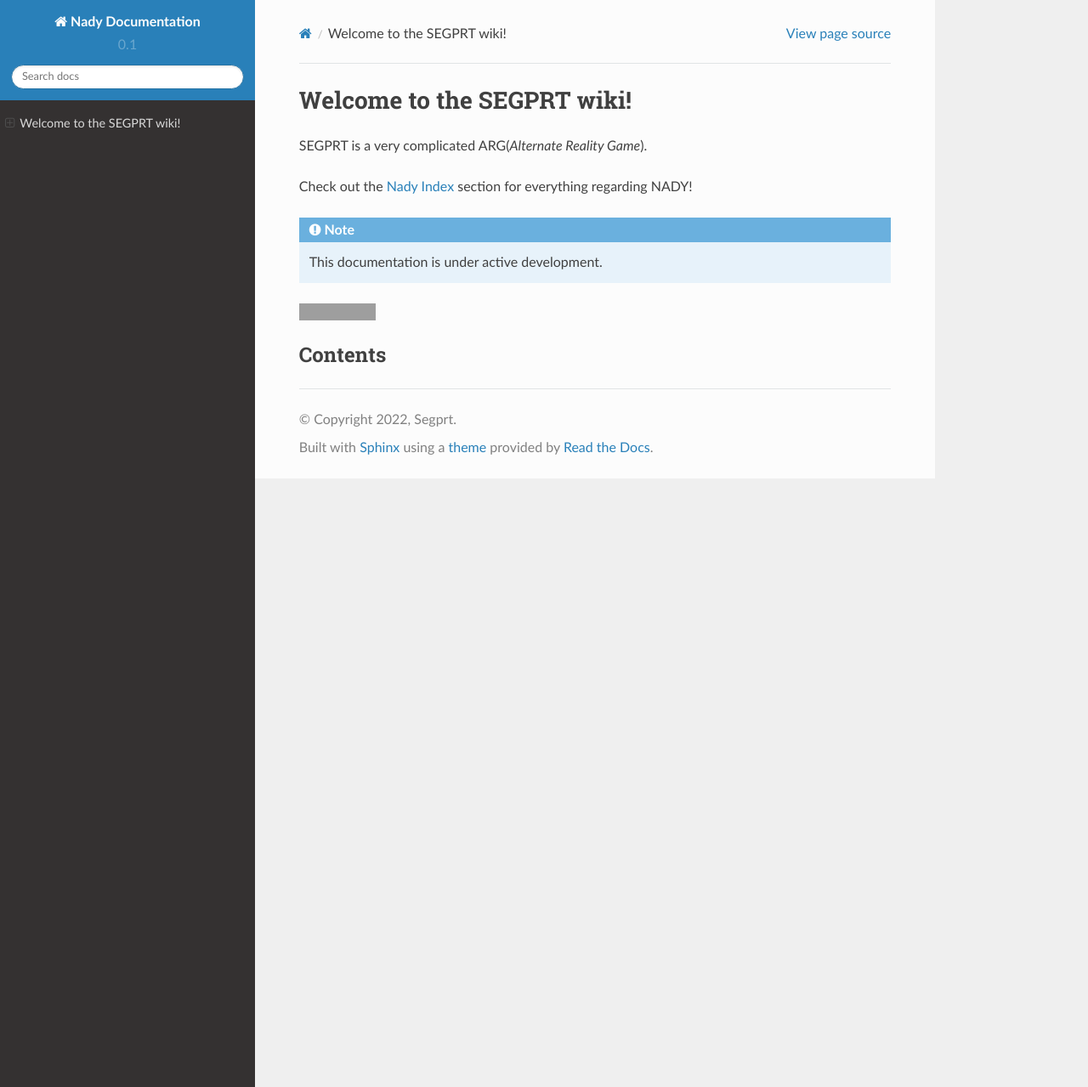
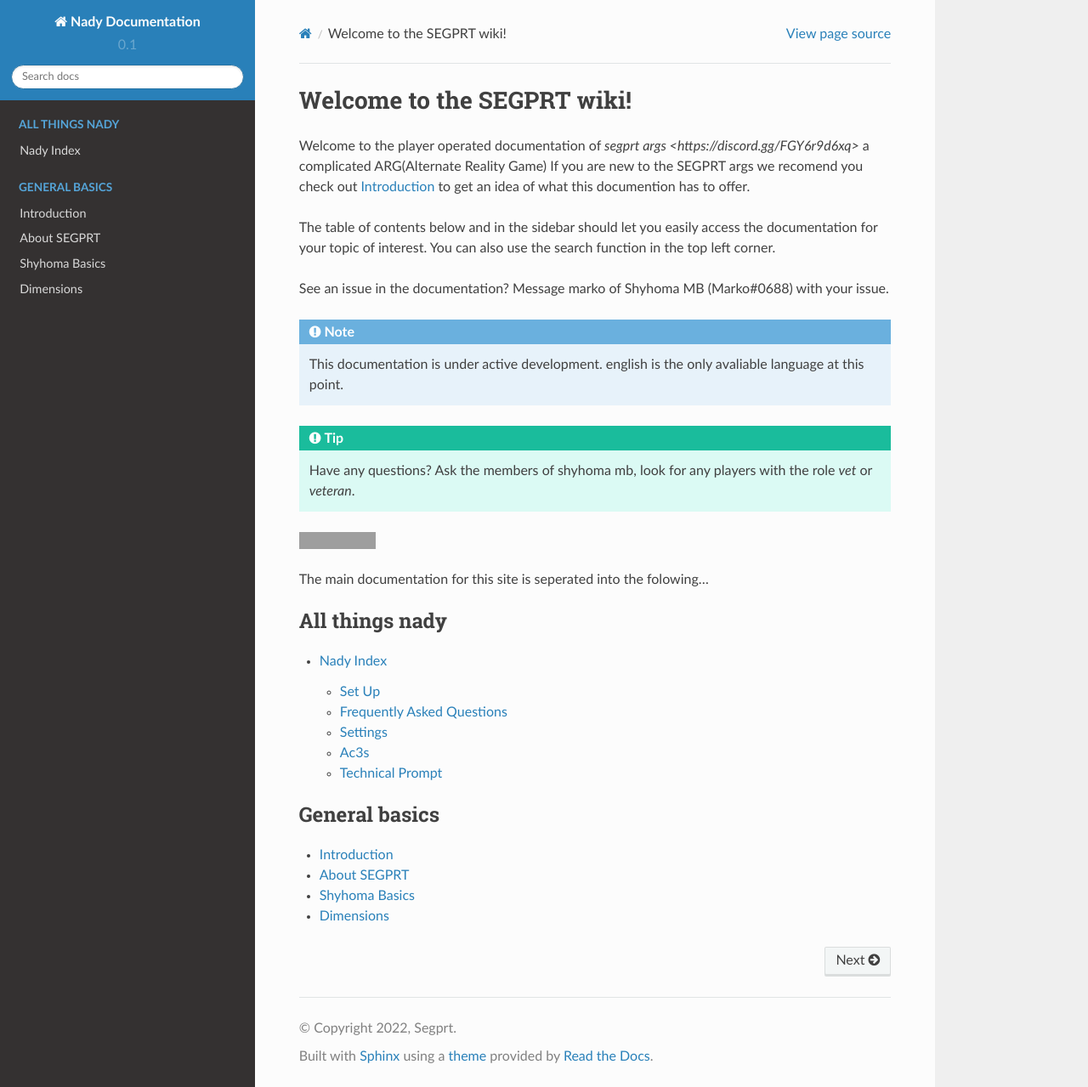
Before and after one commit to SEGPRT/nady-docs, a Sphinx documentation site: the page built from docs/source/index.rst, in a window 1280 px wide and 1279 px high. Shown: the whole window at 85% size. Built offline with Sphinx 7.4.7 and the Read the Docs theme 2.0.0, drawn with Linux system fonts in a browser that asks for light colours; grey boxes are pictures that could not be loaded.

Commit message:
re-write

```diff
--- a/docs/source/index.rst
+++ b/docs/source/index.rst
@@ -1,29 +1,40 @@
 Welcome to the SEGPRT wiki!
 ================================
 
-SEGPRT is a very complicated ARG(`Alternate Reality Game`).
+Welcome to the player operated documentation of `segprt args <https://discord.gg/FGY6r9d6xq>` a complicated ARG(Alternate Reality Game) If you are new to the SEGPRT args we recomend you check out :doc:`basics/intro` to get an idea of what this documention has to offer.
 
-Check out the :doc:`nady/nadex` section for everything regarding NADY!
+The table of contents below and in the sidebar should let you easily access the documentation for your topic of interest. You can also use the search function in the top left corner.
+
+See an issue in the documentation? Message marko of Shyhoma MB (Marko#0688) with your issue.
 
 .. note::
 
    This documentation is under active development.
+   english is the only avaliable language at this point.
+
+.. tip::
+
+   Have any questions? Ask the members of shyhoma mb, look for any players with the role *vet* or *veteran*.
 
 .. image:: https://readthedocs.org/projects/nady/badge/?version=latest
     :target: https://nady.readthedocs.io/en/latest/?badge=latest
     :alt: Documentation Status
 
-Contents
---------
+
+The main documentation for this site is seperated into the folowing...
 
 .. toctree::
    :maxdepth: 2
-   :caption: All things nady.
+   :caption: All things nady
    :name: sec-nady
+
    nady/nadex
 
+
 .. toctree::
-   :maxdepth: 2
-   :caption: General Shyhoma.
-   :name: sec-shy
+   :maxdepth: 1
+   :caption: General basics
+   :name: sec-basics
+
+   basics/intro
    basics/dims
--- a/docs/source/nady/ac3s.rst
+++ b/docs/source/nady/ac3s.rst
@@ -7,7 +7,7 @@
 
 	this page is currently **unfinished** currently labeled ``[redacted]``
 
-Our most ambitious project yet. gain quick slightly protected access to hyperlink physical. Making comunicating and reaching unknown entitys safe yet dangerous. allows for more costomization options when it comes to comunication. and also has new :doc:`settings` configuration options.
+Our most ambitious project yet. gain quick slightly protected access to hyperlink physical. Making comunicating and reaching unknown entitys safe yet dangerous. allows for more costomization options when it comes to comunication. and also has new :doc:`nady/settings` configuration options.
 
 `...`
 
@@ -19,4 +19,4 @@
 
 `...`
 
-For more pages relateing to **20.0.1** check out :doc:`tech`, and :doc:`settings`.
+For more pages relateing to **20.0.1** check out :doc:`nady/tech`, and :doc:`nady/settings`.
--- a/docs/source/nady/faq.rst
+++ b/docs/source/nady/faq.rst
@@ -28,7 +28,7 @@
 
 I think the AI is sentiant!
 
-- make sure to check out our page on AI :doc:`sentiance`.
+- try an reset of the ai's personality.
 
 The AI keeps **overheating**!
 
--- a/docs/source/nady/nadex.rst
+++ b/docs/source/nady/nadex.rst
@@ -13,6 +13,7 @@
    setup
    faq
 
+
 .. toctree::
    :maxdepth: 1
    :caption: Version 20.0.1
--- a/docs/source/nady/settings.rst
+++ b/docs/source/nady/settings.rst
@@ -27,4 +27,4 @@
 
 If you get any other error code; contact a member of the SEGPRT IT team.
 
-For more pages relateing to **20.0.1** check out :doc:`tech`, and :doc:`ac3s`.
+For more pages relateing to **20.0.1** check out :doc:`nady/tech`, and :doc:`nady/ac3s`.
--- a/docs/source/nady/tech.rst
+++ b/docs/source/nady/tech.rst
@@ -33,4 +33,4 @@
 
 A few commands also have functional oposites. Like /hide and /show, be careful /show requires a password from a higher up, or from a segpert IT team member.
 
-For more pages relateing to **20.0.1** check out :doc:`ac3s`, and :doc:`settings`.
+For more pages relateing to **20.0.1** check out :doc:`nady/ac3s`, and :doc:`nady/settings`.
```
Also changed, not shown: docs/source/basics/intro.rst (added, +19 -0 lines), docs/source/nady/sentiance.rst (deleted, +0 -8 lines).
